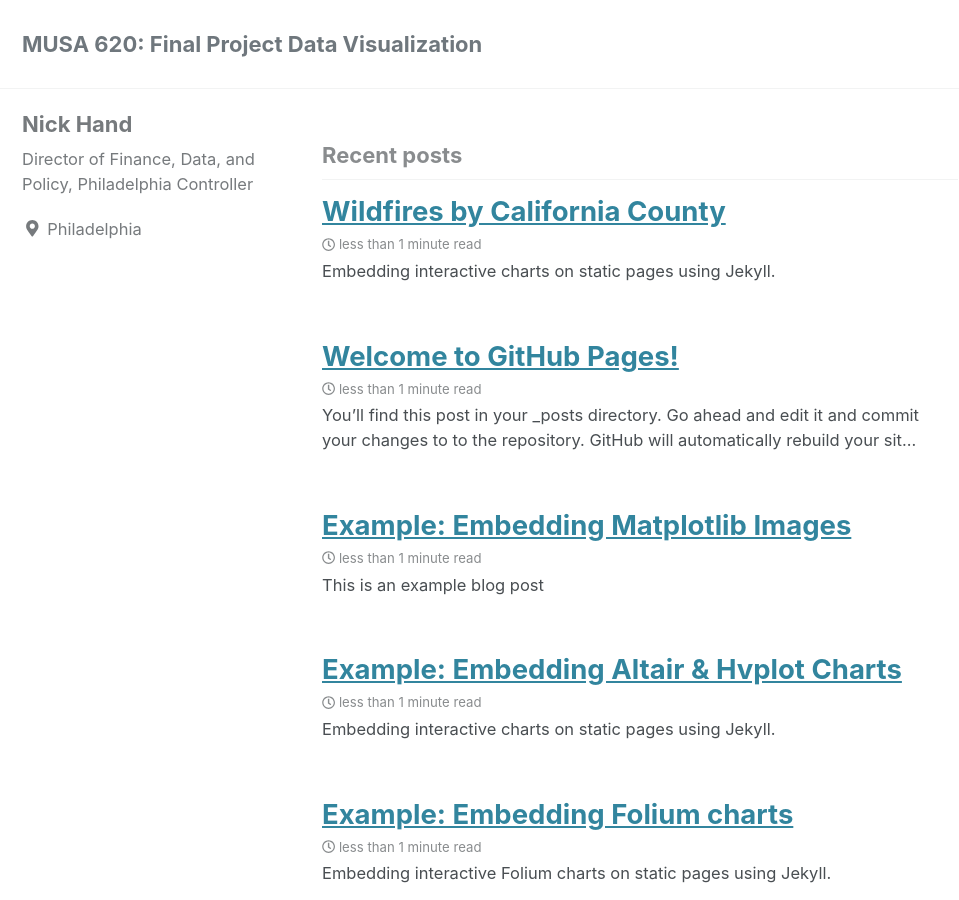
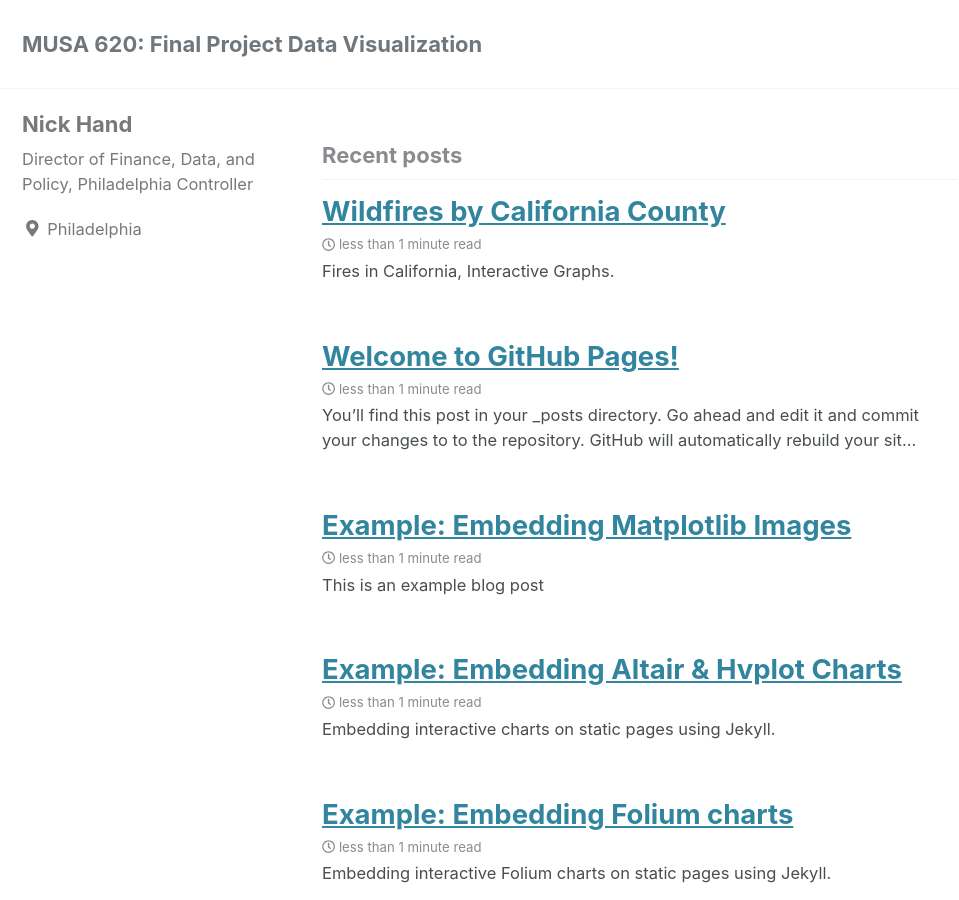
Before and after one commit to schuhma/MUSA620FinalProject2019, a Jekyll site: the page built from index.html, in a window 1280 px wide and 900 px high. Shown: the whole window, without its empty margins (0-959 px from the left). Built offline with Jekyll 4.4.1, drawn with Linux system fonts in a browser that asks for light colours; cached includes are drawn as plain includes; nearby versions of some CDN libraries; a script that is not in the unit is left out; the list of posts is cut into pages by our own code.

Commit message:
Update 2019-12-12-firesG.md

```diff
--- a/_posts/2019-12-12-firesG.md
+++ b/_posts/2019-12-12-firesG.md
@@ -3,7 +3,7 @@ title: "Wildfires by California County"
 date: 2019-12-12
 published: true
 tags: [dataviz, altair, vega-lite, observable, holoviews]
-excerpt: "Embedding interactive charts on static pages using Jekyll."
+excerpt: "Fires in California, Interactive Graphs."
 altair-loader:
   altair-chart: "charts/firesG.json"
   altair-chart2: "charts/bycounty.json"
@@ -30,3 +30,9 @@ This plot shows the instances by county and year.
 <div class="fullwidth">
   <div id="altair-chart2"></div>
 </div>
+
+## Time Lapse of Fires
+
+This is a timelapse of fires in California.
+
+<img src="https://github.com/schuhma/MUSA620FinalProject2019/blob/master/charts/test.gif" width=1000>
```
